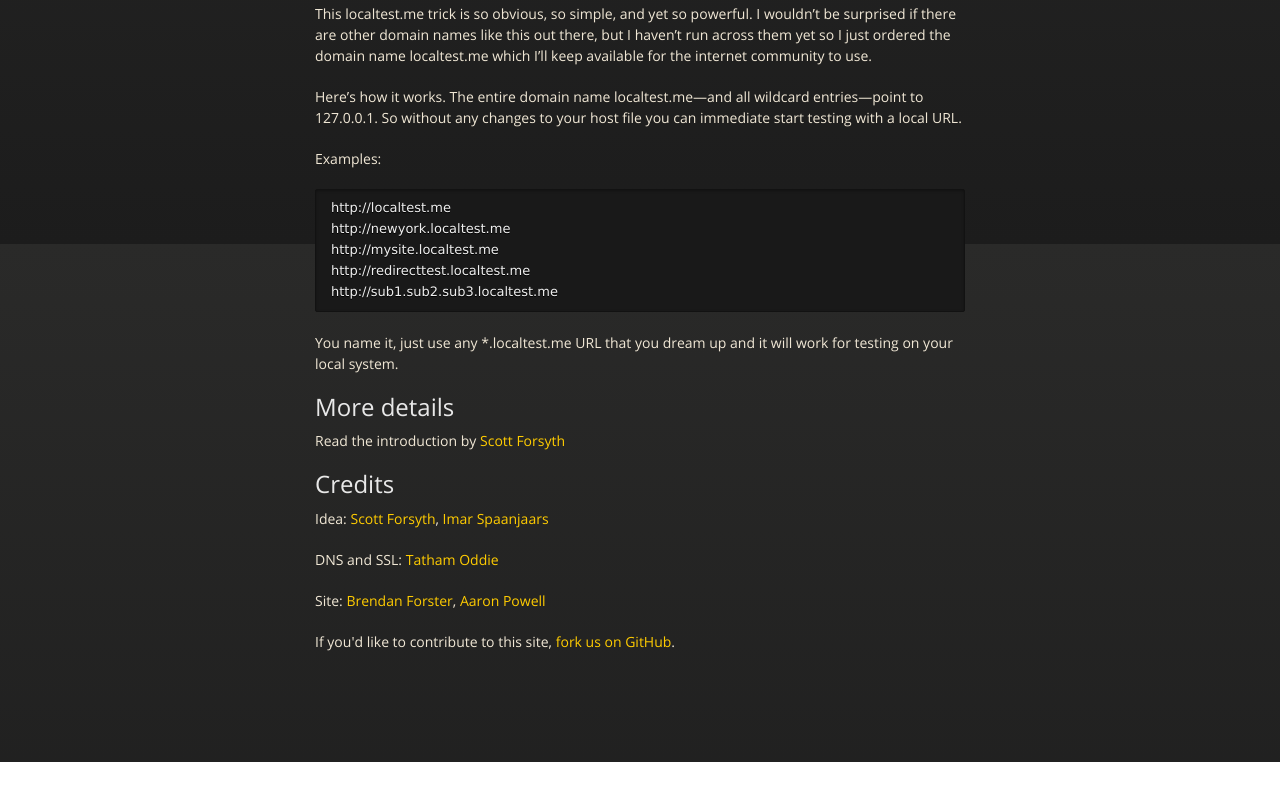
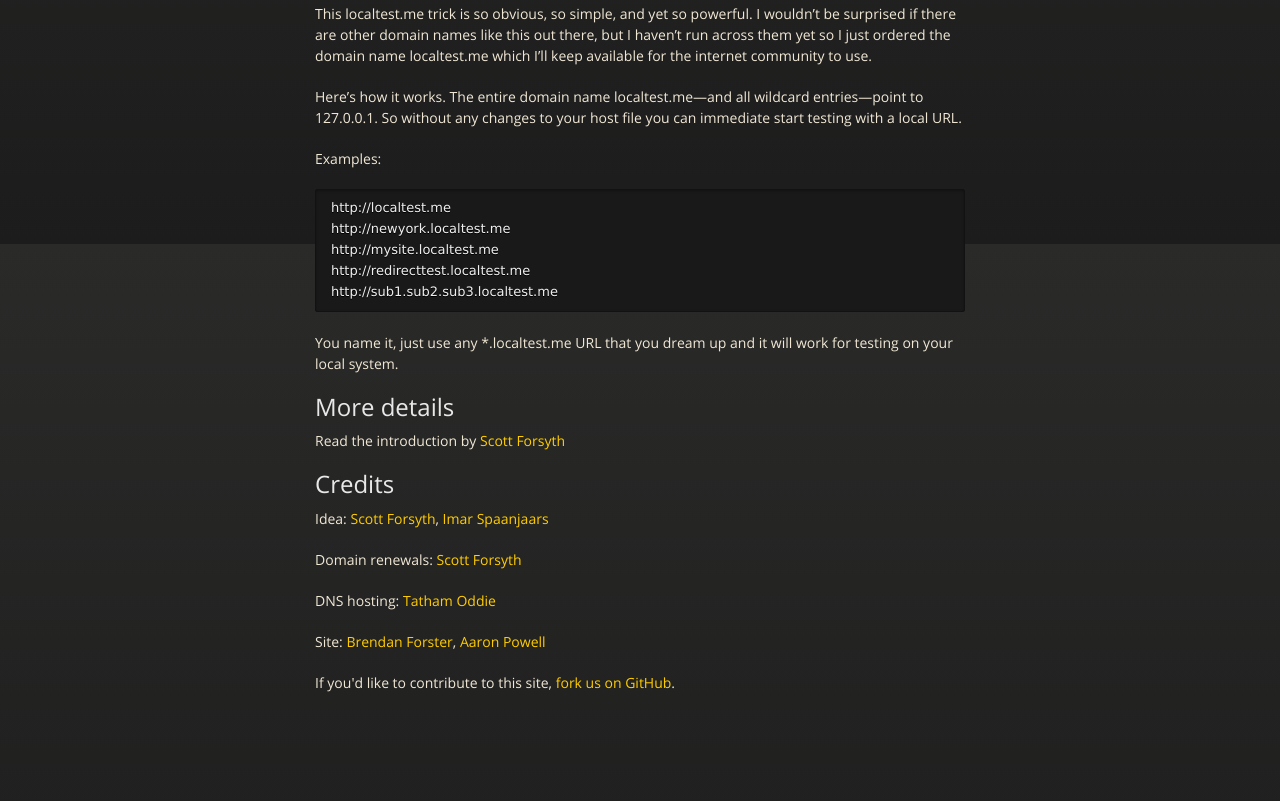
Before and after one commit to localtest-dot-me/localtest-dot-me.github.com, a plain HTML site: page index.html in a window 1280 px wide. Shown: the part 556-1357 px from the top of the page. Before the commit the page ends 1318 px from the top, so only its background shows below. Drawn offline with nearby package versions, Linux system fonts and the light colour scheme.

Commit message:
Update credits

```diff
--- a/index.html
+++ b/index.html
@@ -61,8 +61,9 @@ http://sub1.sub2.sub3.localtest.me
 
 <h2>Credits</h2>
 
-<p>Idea: <a href="http://weblogs.asp.net/owscott/">Scott Forsyth</a>, <a href="http://imar.spaanjaars.com/">Imar Spaanjaars</a></p>
-<p>DNS and SSL: <a href="http://twitter.com/tathamoddie">Tatham Oddie</a></p>
+<p>Idea: <a href="https://twitter.com/ScottForsyth">Scott Forsyth</a>, <a href="http://imar.spaanjaars.com/">Imar Spaanjaars</a></p>
+<p>Domain renewals: <a href="https://twitter.com/ScottForsyth">Scott Forsyth</a></p>
+<p>DNS hosting: <a href="http://twitter.com/tathamoddie">Tatham Oddie</a></p>
 <p>Site: <a href="http://twitter.com/shiftkey">Brendan Forster</a>, <a href="http://twitter.com/slace">Aaron Powell</a></p>
 
 <p>If you'd like to contribute to this site, <a href="https://github.com/localtest-dot-me/localtest-dot-me.github.com">fork us on GitHub</a>.</p>
```
